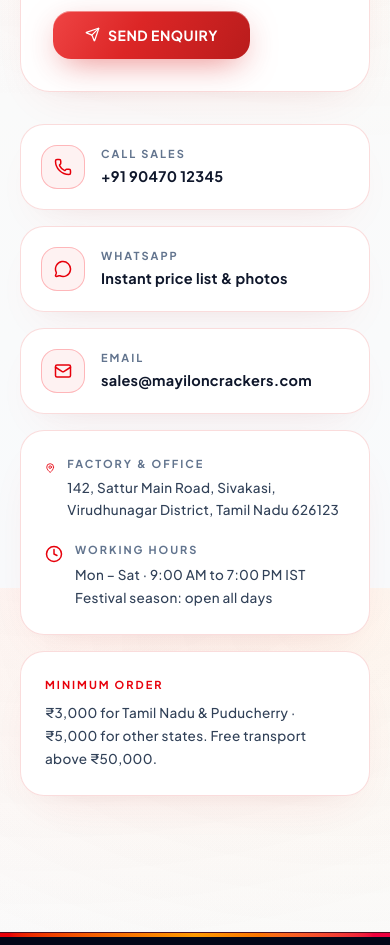
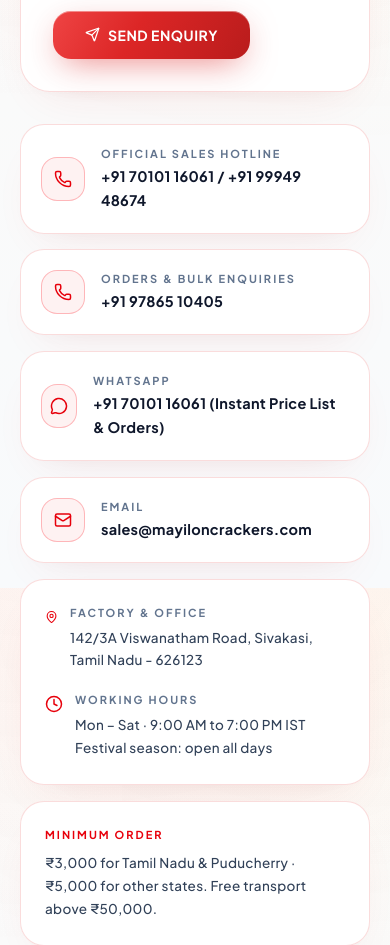
Before and after one commit to kesavansubburaj16-creator/mayilon-crackers, a Next.js app: page /contact in a window 390 px wide. Shown: the part 1100-2045 px from the top of the page. Built offline with nearby package versions, Linux system fonts and the light colour scheme.

Commit message:
Update official Mayilon Crackers phone numbers to 7010116061, 9994948674, and 9786510405 across site, contact page, and price list letterhead

```diff
--- a/src/app/contact/page.tsx
+++ b/src/app/contact/page.tsx
@@ -126,8 +126,9 @@
         <Reveal delay={0.08}>
           <div className="space-y-4">
             {[
-              { icon: Phone, t: "Call Sales", d: SITE.phone, href: `tel:${SITE.phoneRaw}` },
-              { icon: MessageCircle, t: "WhatsApp", d: "Instant price list & photos", href: waLink("Hi Mayilon Crackers!") },
+              { icon: Phone, t: "Official Sales Hotline", d: `${SITE.phone} / ${SITE.phoneAlt1}`, href: `tel:${SITE.phoneRaw}` },
+              { icon: Phone, t: "Orders & Bulk Enquiries", d: `${SITE.phoneAlt2}`, href: `tel:${SITE.phoneAlt2Raw}` },
+              { icon: MessageCircle, t: "WhatsApp", d: `${SITE.phone} (Instant Price List & Orders)`, href: waLink("Hi Mayilon Crackers!") },
               { icon: Mail, t: "Email", d: SITE.email, href: `mailto:${SITE.email}` },
             ].map((c) => (
               <a
--- a/src/app/pricelist/page.tsx
+++ b/src/app/pricelist/page.tsx
@@ -140,7 +140,7 @@
               Sivakasi Wholesale Crackers Factory Direct · ISO 9001:2015 PESO Certified
             </p>
             <p className="text-xs text-slate-500 font-medium mt-0.5">
-              142/3A Viswanatham Road, Sivakasi, Tamil Nadu - 626123 · Phone: +91 94888 88888
+              142/3A Viswanatham Road, Sivakasi, Tamil Nadu - 626123 · Phone: +91 70101 16061 / 99949 48674 / 97865 10405
             </p>
           </div>
 
@@ -212,7 +212,7 @@
             MAYILON PYROWORLD · 100% Genuine Sivakasi Fireworks Factory Outlet
           </p>
           <p>
-            For Bulk Enquiries & Custom Quotations: Call <span className="font-bold text-red-600">+91 94888 88888</span> / WhatsApp <span className="font-bold text-emerald-600">+91 94888 88888</span>
+            For Bulk Enquiries & Custom Quotations: Call <span className="font-bold text-red-600">+91 70101 16061 / 99949 48674 / 97865 10405</span> | WhatsApp <span className="font-bold text-emerald-600">+91 70101 16061</span>
           </p>
           <p className="text-[10px] text-slate-400">
             Legal Note: As per Supreme Court directive & PESO guidelines, fireworks orders are packed for door delivery through licensed transport carriers. Price List valid for 2026 season.
--- a/src/lib/slug.ts
+++ b/src/lib/slug.ts
@@ -11,11 +11,15 @@
   name: "Mayilon Crackers",
   tagline: "ஒவ்வொரு வெடியிலும் மகிழ்ச்சி!",
   taglineEn: "Joy in every burst",
-  phone: "+91 90470 12345",
-  phoneRaw: "919047012345",
-  whatsapp: "919047012345",
+  phone: "+91 70101 16061",
+  phoneRaw: "917010116061",
+  phoneAlt1: "+91 99949 48674",
+  phoneAlt1Raw: "919994948674",
+  phoneAlt2: "+91 97865 10405",
+  phoneAlt2Raw: "919786510405",
+  whatsapp: "917010116061",
   email: "sales@mayiloncrackers.com",
-  address: "142, Sattur Main Road, Sivakasi, Virudhunagar District, Tamil Nadu 626123",
+  address: "142/3A Viswanatham Road, Sivakasi, Tamil Nadu - 626123",
   url: "https://mayiloncrackers.com",
   gst: "33AABCM1234K1ZQ",
   license: "PESO / E-13579 / Sivakasi",
```
